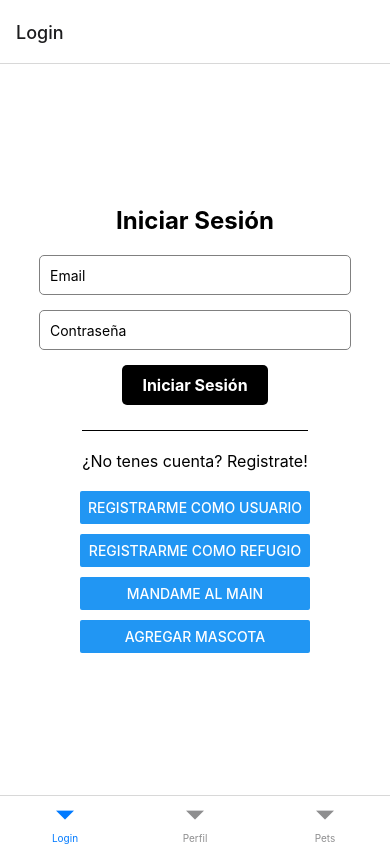
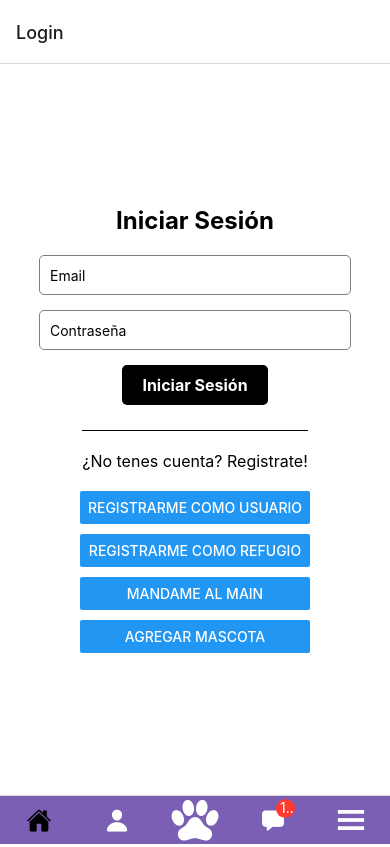
Before and after one commit to AgustinGiudice/petHope, a React Native app: screen / in a window 390 px wide. Built offline with nearby package versions, Linux system fonts and the light colour scheme.

Commit message:
menu mejorcito

```diff
--- a/Navigation.js
+++ b/Navigation.js
@@ -1,25 +1,84 @@
+import React from "react";
 import { createBottomTabNavigator } from "@react-navigation/bottom-tabs";
 import { NavigationContainer } from "@react-navigation/native";
+import { Ionicons } from "@expo/vector-icons"; // Importa los íconos que desees utilizar
 
-//SCREENS
+// SCREENS
 import LoginScreen from "./screens/Login";
 import PersonalData from "./screens/PersonalData";
 import ShowPets from "./screens/ShowPets";
+import RegisterPet from "./screens/RegisterPet"; //cambiar por pantalla de matchs
+import RegisterRef from "./screens/RegisterRef"; //este va a ser cambiado por otro menu asique seguramente lo borre pero me daba tock
+
+import CircularIcon from "./components/circularIcon";
 
 const Tab = createBottomTabNavigator();
 
+const iconColor = "white"; // Variable para el color de los íconos
+
 function MyTabs() {
-    return(
-        <Tab.Navigator initialRouteName="Login">
-            <Tab.Screen name="Login" component={LoginScreen}/>
-            <Tab.Screen name="Perfil" component={PersonalData}/>
-            <Tab.Screen name="Pets" component={ShowPets}/>
+  return (
+    <Tab.Navigator
+      initialRouteName="Login"
+      screenOptions={{
+        tabBarStyle: { backgroundColor: "#7A5FB5" }, // Establece el fondo de color violeta claro
+        tabBarShowLabel: false, // Oculta las etiquetas de descripción
+        tabBarInactiveTintColor: "white", // Color del ícono cuando no está seleccionado
+        tabBarActiveTintColor:"black"
+      }}
+    >
+      <Tab.Screen
+        name="Login"
+        component={LoginScreen}
+        options={{
+          tabBarIcon: ({ size, color }) => (
+            <Ionicons name="ios-home" size={size} color={color} />
+          ),
+        }}
+      />
+        <Tab.Screen
+          name="Perfil"
+          component={PersonalData}
+          options={{
+            tabBarIcon: ({ size, color }) => (
+              <Ionicons name="ios-person" size={size} color={color} />
+            ),
+          }}
+        />
+      <Tab.Screen
+        name="Pets"
+        component={ShowPets}
+        options={{
+          tabBarIcon: ({ size, color }) => (
+            <Ionicons name="ios-paw" size={50} color={color} backgroundColor={"purple"} />
+          ),
+        }}
+      />
+      <Tab.Screen
+        name="Matchs"
+        component={RegisterPet}
+        options={{
+          tabBarIcon: ({ size, color }) => (
+            <Ionicons name="ios-chatbox" size={size} color={color}  />
+          ),
+          tabBarBadge:16,
+        }}
+      />
+        <Tab.Screen
+        name="Otro"
+        component={RegisterRef}
+        options={{
+          tabBarIcon: ({ size, color }) => (
+            <Ionicons name="ios-menu" size={40} color={color}  />
+          )
+        }}
+      />
     </Tab.Navigator>
   );
 }
 
 export default function Navigation() {
-    return(
+  return (
     <NavigationContainer>
       <MyTabs />
     </NavigationContainer>
--- /dev/null
+++ b/components/CircularIcon.js
@@ -0,0 +1,25 @@
+import React from "react";
+import { Ionicons } from "@expo/vector-icons";
+
+function CircularIcon({ iconName, size, color, backgroundColor }) {
+  const iconSize = size * 1.5; // Aumentar el tamaño del ícono para que sea circular
+  const borderRadius = iconSize / 2; // Establecer el radio del borde para hacerlo circular
+
+  return (
+    <Ionicons
+      name={iconName}
+      size={iconSize}
+      color={color}
+      style={{
+        backgroundColor,
+        width: iconSize, // Establecer el ancho y alto para que sea circular
+        height: iconSize,
+        borderRadius,
+        justifyContent: "center",
+        alignItems: "center", // Centrar el contenido dentro del círculo
+      }}
+    />
+  );
+}
+
+export default CircularIcon;
```
Lines whose indentation alone changed are shown as unchanged.
